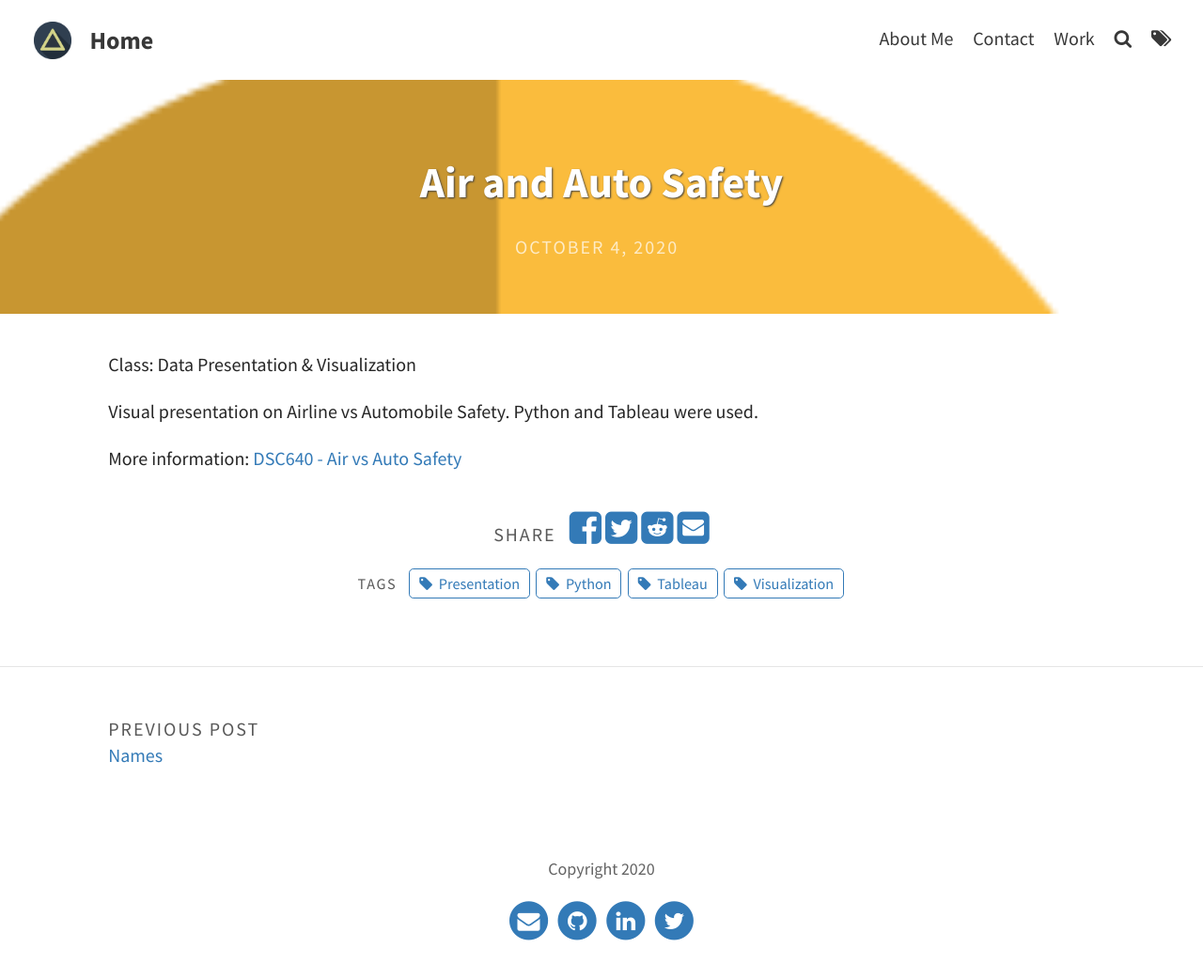
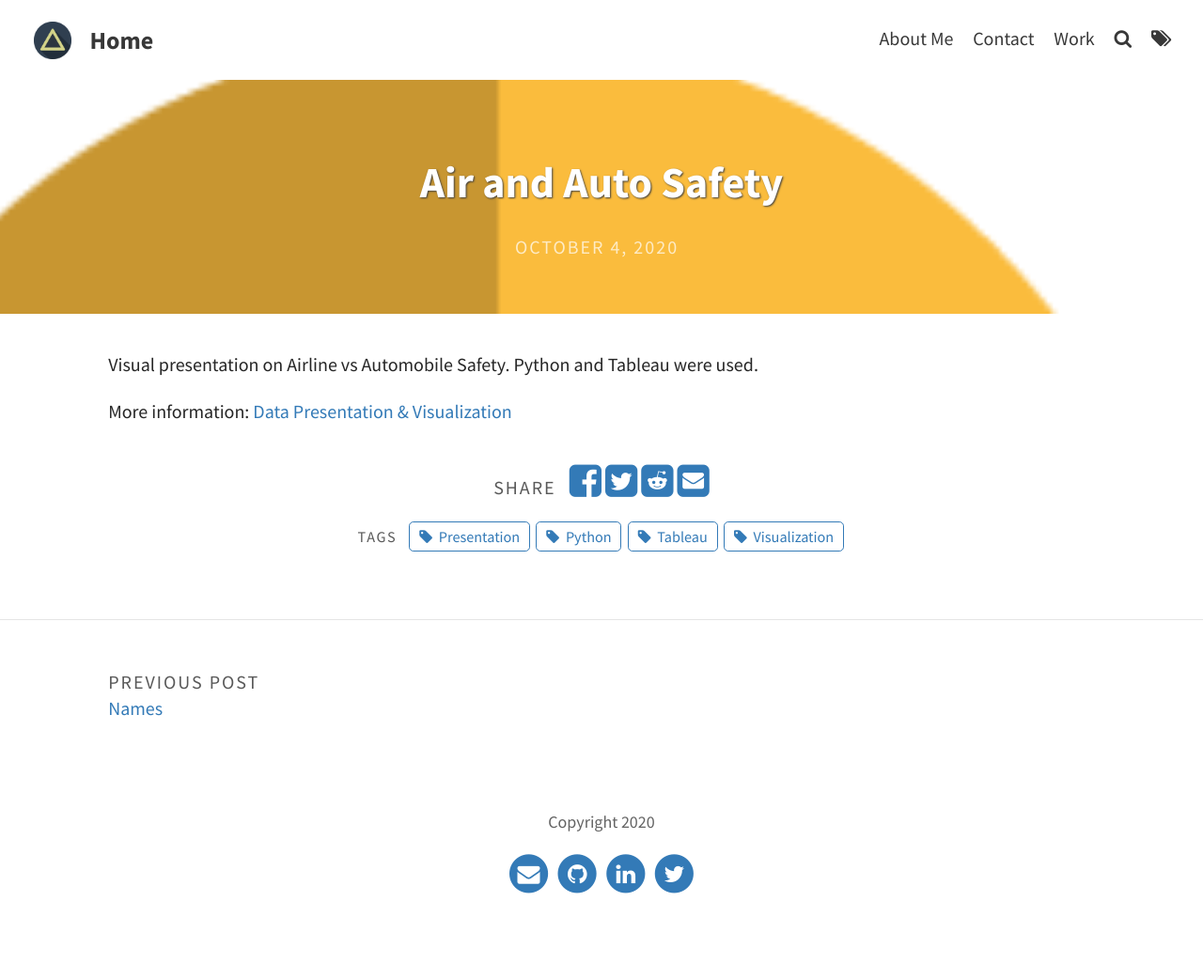
Before and after one commit to knmoses/knmoses.github.io, a Jekyll site: the page built from _portfolio/cake.md, in a window 1280 px wide. Shown: the whole page at 94% size. Built offline with Jekyll 4.4.1, drawn with Linux system fonts in a browser that asks for light colours; after the commit the page ends 992 px from its top, so only the background shows below that.

Commit message:
Update cake.md

```diff
--- a/_portfolio/cake.md
+++ b/_portfolio/cake.md
@@ -7,9 +7,7 @@ date: 04 October 2020
 tags: [Tableau, Python, Presentation, Visualization]
 ---
 
-Class: Data Presentation & Visualization
-
 Visual presentation on Airline vs Automobile Safety. Python and Tableau were used.
 
 More information:
-[DSC640 - Air vs Auto Safety](https://github.com/knmoses/DSC640-Air-vs-Auto-Safety)
+[Data Presentation & Visualization](https://github.com/knmoses/DSC640-Air-vs-Auto-Safety)
```
